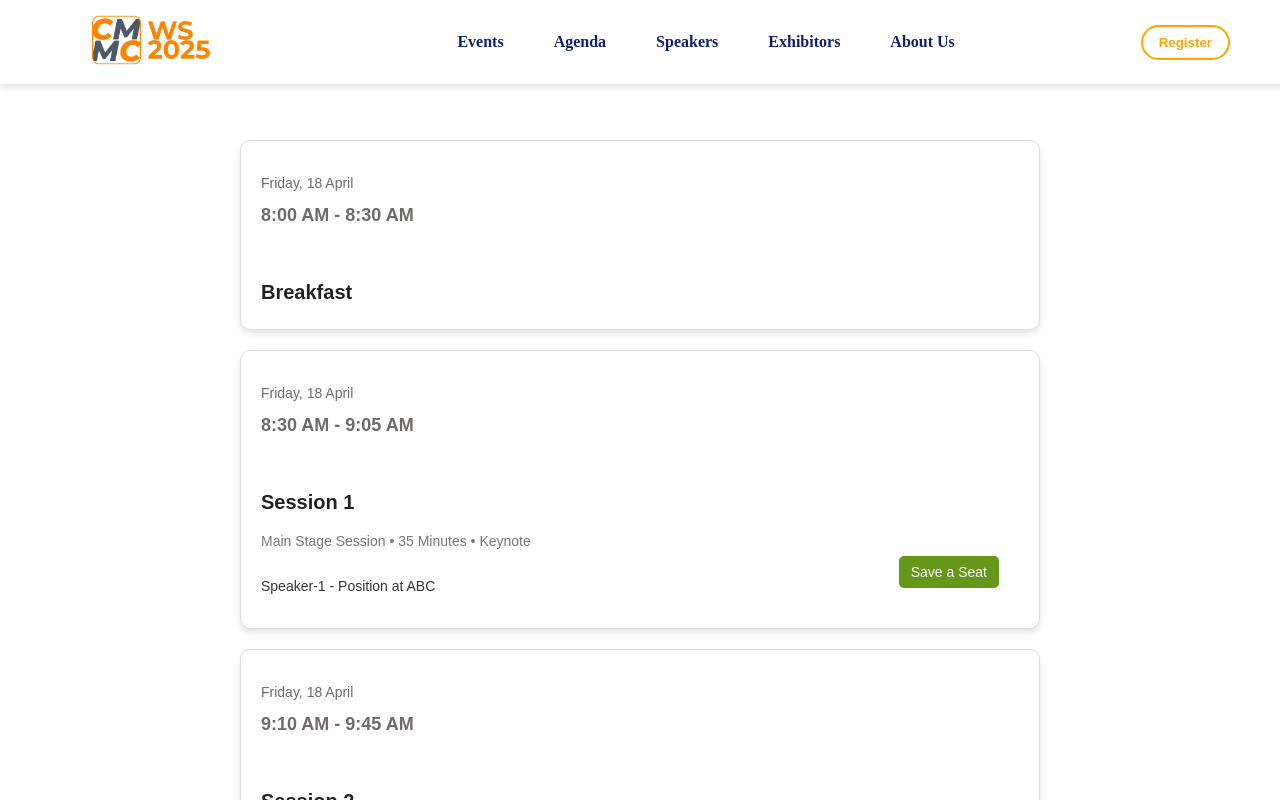
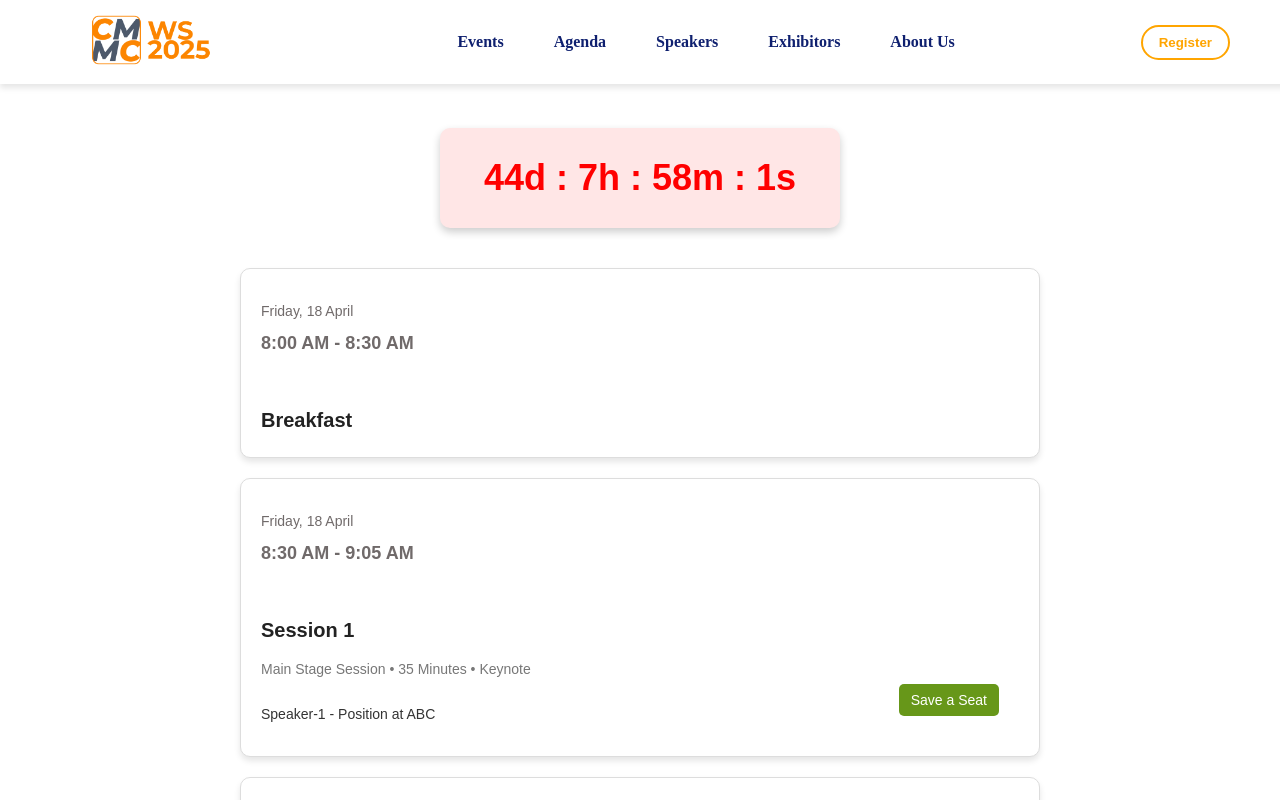
Before and after one commit to Sakshi-golden5/g5_cmmc, a React (Create React App) app: page /events in a window 1280 px wide. Shown: the top 800 px of the page. Built offline with nearby package versions, Linux system fonts and the light colour scheme.

Commit message:
added coutdown

```diff
--- a/src/Nav-Links/Events.css
+++ b/src/Nav-Links/Events.css
@@ -4,7 +4,7 @@
     flex-direction: column;
     gap: 20px;
     max-width: 800px;
-    margin: 40px auto;
+    margin: 0px auto;
     font-family: Arial, sans-serif;
     padding-top: 100px;
 }
@@ -99,3 +99,18 @@
 .save-seat-btn:hover {
     background-color: #000000;
 }
+.countdown-timer {
+    display: flex;
+    justify-content: center;
+    align-items: center;
+    height: 100px;
+    font-size: 36px;
+    font-weight: bold;
+    color: red;
+    background: #ffe6e6;
+    border-radius: 10px;
+    width: 50%;
+    margin: 20px auto;
+    text-align: center;
+    box-shadow: 0 4px 8px rgba(0, 0, 0, 0.2);
+  }
--- a/src/Nav-Links/Events.js
+++ b/src/Nav-Links/Events.js
@@ -1,5 +1,41 @@
-import React from "react";
+import React, { useState, useEffect } from "react";
 import "./Events.css";
+
+const targetDate = new Date("April 18, 2025 00:00:00").getTime();
+
+const CountdownTimer = () => {
+  const [timeLeft, setTimeLeft] = useState(getTimeRemaining());
+
+  function getTimeRemaining() {
+    const now = new Date().getTime();
+    const difference = targetDate - now;
+
+    if (difference <= 0) {
+      return { days: 0, hours: 0, minutes: 0, seconds: 0 };
+    }
+
+    return {
+      days: Math.floor(difference / (1000 * 60 * 60 * 24)),
+      hours: Math.floor((difference / (1000 * 60 * 60)) % 24),
+      minutes: Math.floor((difference / (1000 * 60)) % 60),
+      seconds: Math.floor((difference / 1000) % 60),
+    };
+  }
+
+  useEffect(() => {
+    const interval = setInterval(() => {
+      setTimeLeft(getTimeRemaining());
+    }, 1000);
+
+    return () => clearInterval(interval);
+  }, []);
+
+  return (
+    <div className="countdown-timer">
+      <p>{`${timeLeft.days}d : ${timeLeft.hours}h : ${timeLeft.minutes}m : ${timeLeft.seconds}s`}</p>
+    </div>
+  );
+};
 
 const eventData = [
   {
@@ -102,12 +138,12 @@ const eventData = [
     time: "4:00 PM - 4:30 PM",
     title: "Closing Remarks"
   }
-]
-
+];
 
 function Events() {
   return (
     <div className="events-container">
+      <CountdownTimer />
       {eventData.map((event, index) => (
         <div key={index} className={`event-card ${event.speakers ? "session" : "break"}`}>
           <div className="event-time">
```
